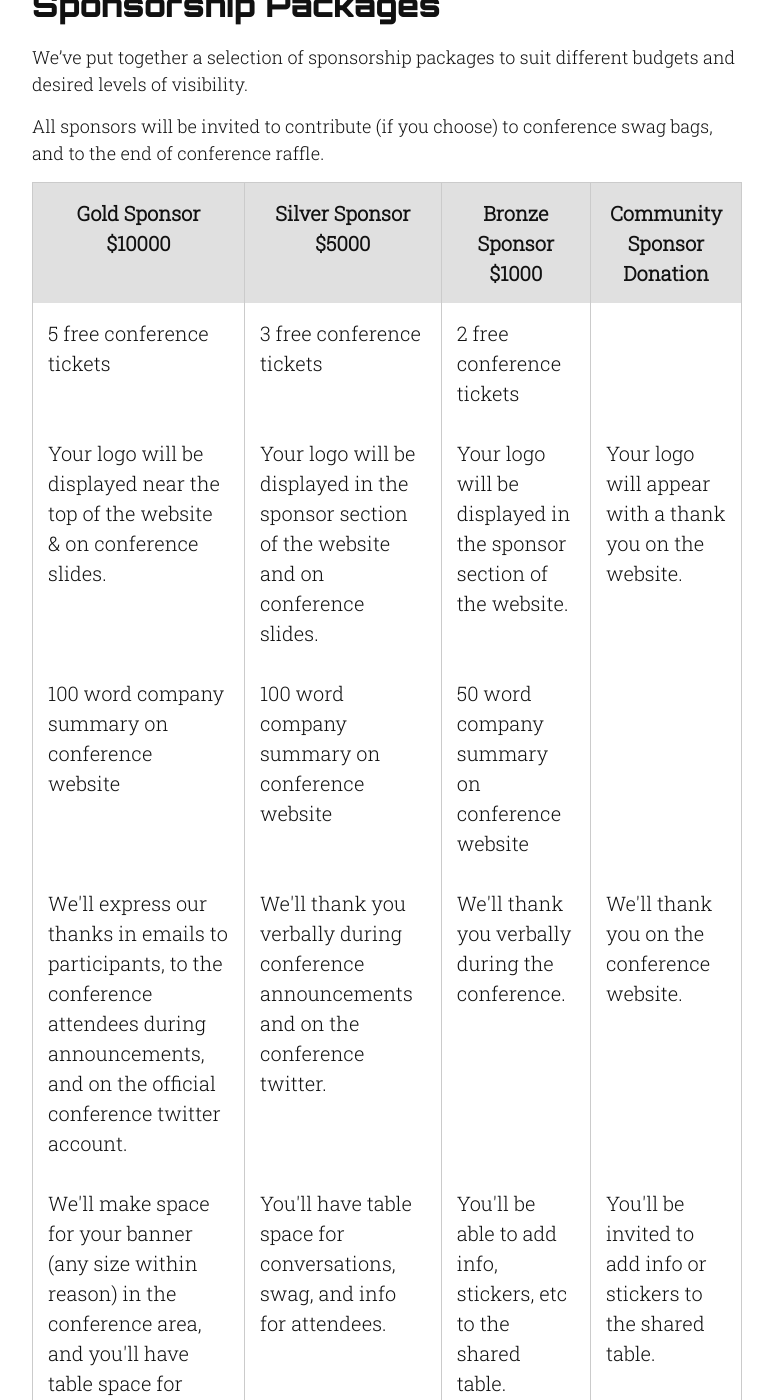
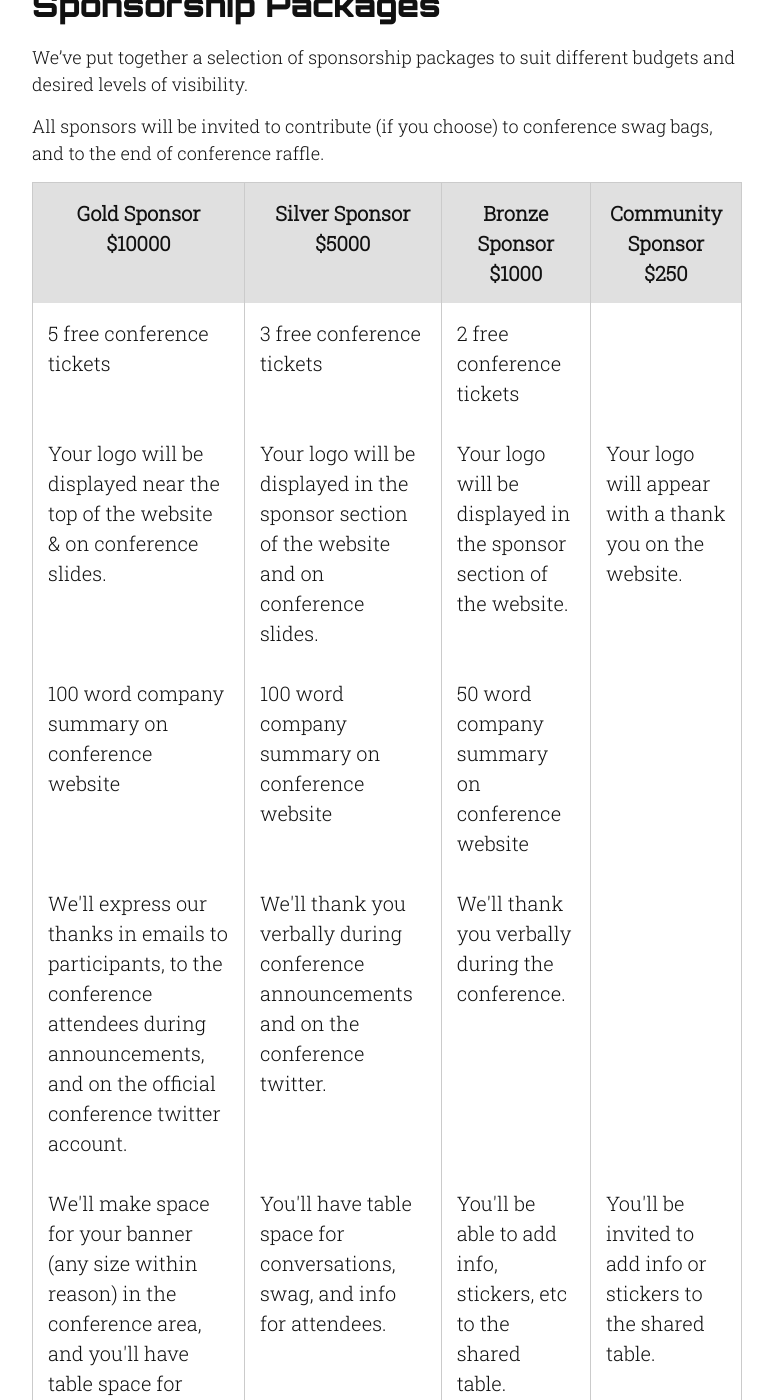
Before and after one commit to maitria/moonconf.org, a Jekyll site: the page built from sponsorship-prospectus/index.html, in a window 1280 px wide and 1400 px high, scrolled down 1693 px. Shown: the whole window, without its empty margins (253-1026 px from the left). Built offline with Jekyll 4.4.1, drawn with Linux system fonts in a browser that asks for light colours.

Commit message:
Charge money for community sponsorship.

```diff
--- a/sponsorship-prospectus/index.html
+++ b/sponsorship-prospectus/index.html
@@ -49,7 +49,7 @@ layout: default
         <th>Gold Sponsor<br/>$10000</th>
         <th>Silver Sponsor<br/>$5000</th>
         <th>Bronze Sponsor<br/>$1000</th>
-        <th>Community Sponsor</br>Donation</th>
+        <th>Community Sponsor</br>$250</th>
       </tr>
     </thead>
     <tbody>
@@ -75,7 +75,7 @@ layout: default
         <td>We'll express our thanks in emails to participants, to the conference attendees during announcements, and on the official conference twitter account.</td>
         <td>We'll thank you verbally during conference announcements and on the conference twitter.</td>
         <td>We'll thank you verbally during the conference.</td>
-        <td>We'll thank you on the conference website.</td>
+        <td></td>
       </tr>
       <tr><!--Presence-->
         <td>We'll make space for your banner (any size within reason) in the conference area, and you'll have table space for conversations, swag, and info for attendees.</td>
```
